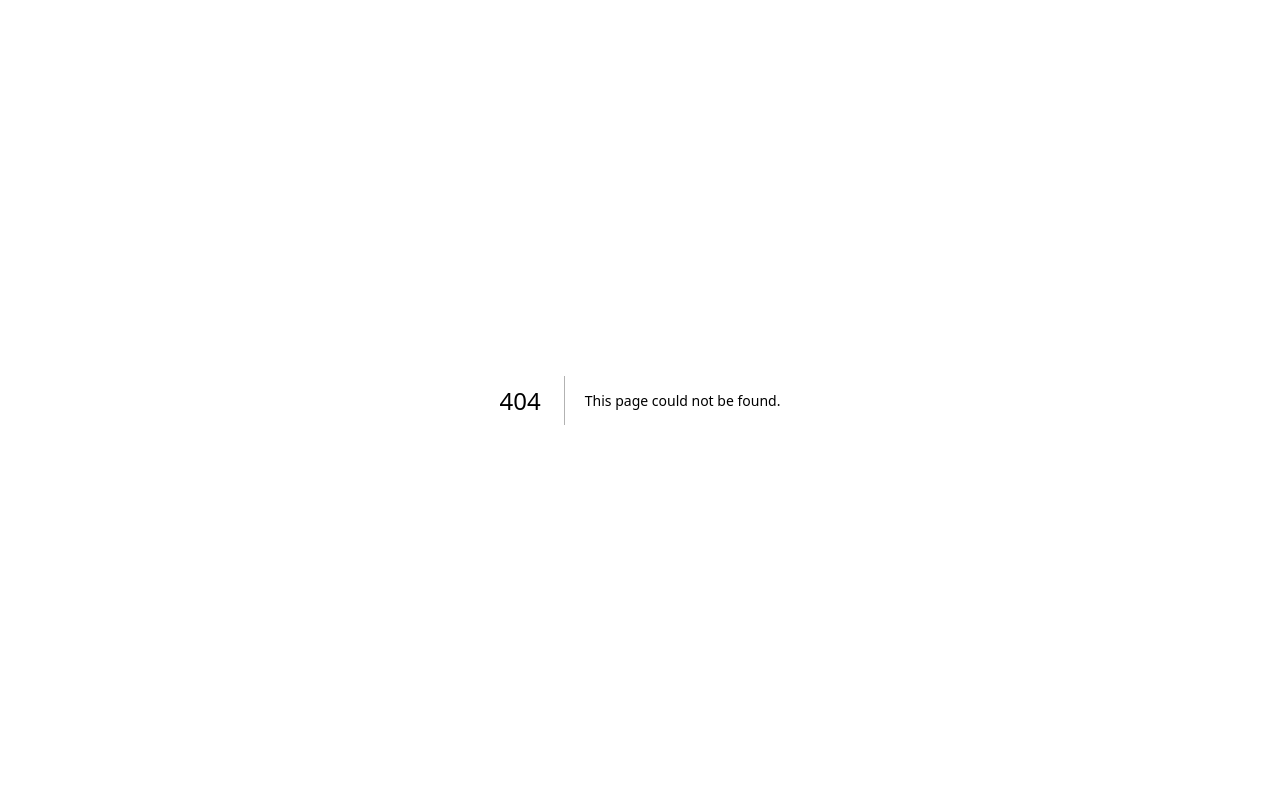
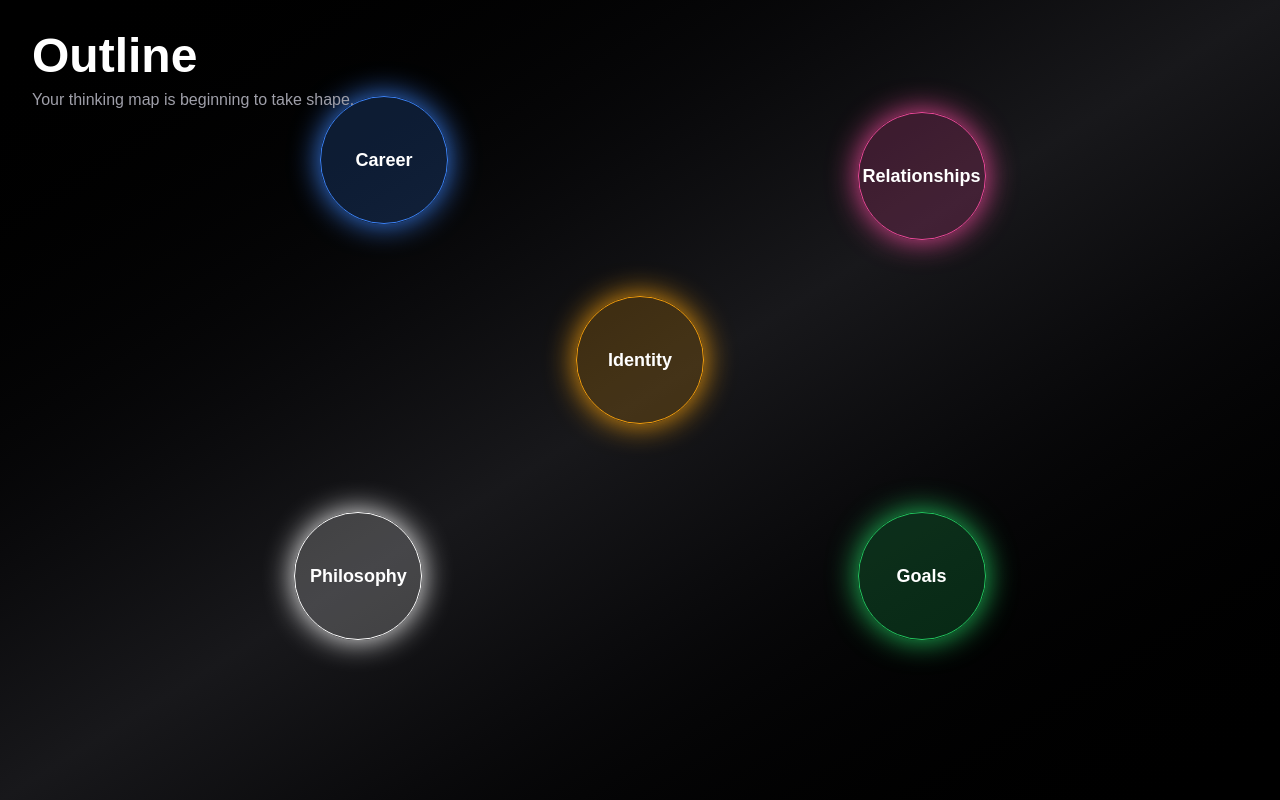
Before and after one commit to settblu08-ship-it/in2flux, a Next.js app in the folder in2flux/: page /outline in a window 1280 px wide. Before the commit this address had no page. Built offline with nearby package versions, Linux system fonts and the light colour scheme.

Commit message:
Add Outline page and navigation

```diff
--- a/in2flux/app/flux/page.tsx
+++ b/in2flux/app/flux/page.tsx
@@ -1,6 +1,7 @@
 "use client";
 
 import { useState } from "react";
+import Link from "next/link";
 
 export default function FluxPage() {
   const [message, setMessage] = useState("");
@@ -39,28 +40,52 @@ export default function FluxPage() {
 
   return (
     <main className="min-h-screen bg-black text-white flex flex-col items-center justify-center p-6">
-      <h1 className="text-4xl font-bold mb-6">
+
+      <h1 className="text-5xl font-bold mb-2">
         In2Flux
       </h1>
 
+      <p className="text-zinc-400 mb-8">
+        Think. Reflect. Grow.
+      </p>
+
+      <div className="flex gap-4 mb-8">
+        <Link href="/outline">
+          <button className="rounded-lg bg-blue-600 px-6 py-3 font-semibold transition hover:bg-blue-700">
+            Outline
+          </button>
+        </Link>
+
+        <button className="rounded-lg bg-zinc-800 px-6 py-3 text-zinc-400 cursor-not-allowed">
+          Timeline
+        </button>
+      </div>
+
       <textarea
-        className="w-full max-w-xl h-40 bg-zinc-900 rounded-lg p-4"
+        className="w-full max-w-xl h-40 rounded-xl bg-zinc-900 p-4 outline-none border border-zinc-800 focus:border-blue-500"
         placeholder="What's on your mind?"
         value={message}
         onChange={(e) => setMessage(e.target.value)}
       />
 
       <button
-        className="mt-4 bg-white text-black px-6 py-3 rounded-lg"
+        className="mt-5 rounded-xl bg-white px-8 py-3 font-semibold text-black transition hover:bg-zinc-300 disabled:opacity-50"
         onClick={sendMessage}
         disabled={loading}
       >
         {loading ? "Thinking..." : "Enter Flux"}
       </button>
 
-      <div className="mt-6 max-w-xl">
-        {reply}
+      <div className="mt-8 w-full max-w-xl rounded-xl border border-zinc-800 bg-zinc-900 p-6 min-h-[120px]">
+        {reply ? (
+          <p className="whitespace-pre-wrap">{reply}</p>
+        ) : (
+          <p className="text-zinc-500">
+            Flux is ready to think with you...
+          </p>
+        )}
       </div>
+
     </main>
   );
 }
--- /dev/null
+++ b/in2flux/app/outline/page.tsx
@@ -0,0 +1,46 @@
+"use client";
+
+const nodes = [
+  { id: 1, title: "Identity", top: "45%", left: "50%", color: "#f59e0b" },
+  { id: 2, title: "Career", top: "20%", left: "30%", color: "#3b82f6" },
+  { id: 3, title: "Relationships", top: "22%", left: "72%", color: "#ec4899" },
+  { id: 4, title: "Philosophy", top: "72%", left: "28%", color: "#ffffff" },
+  { id: 5, title: "Goals", top: "72%", left: "72%", color: "#22c55e" },
+];
+
+export default function OutlinePage() {
+  return (
+    <main className="relative w-full h-screen overflow-hidden bg-black text-white">
+
+      {/* Background */}
+      <div className="absolute inset-0 bg-gradient-to-br from-black via-zinc-900 to-black" />
+
+      {/* Title */}
+      <div className="absolute top-8 left-8 z-20">
+        <h1 className="text-5xl font-bold">Outline</h1>
+        <p className="text-zinc-400 mt-2">
+          Your thinking map is beginning to take shape.
+        </p>
+      </div>
+
+      {/* Nodes */}
+      {nodes.map((node) => (
+        <div
+          key={node.id}
+          style={{
+            top: node.top,
+            left: node.left,
+            transform: "translate(-50%, -50%)",
+            backgroundColor: `${node.color}33`,
+            borderColor: node.color,
+            boxShadow: `0 0 30px ${node.color}`,
+          }}
+          className="absolute flex h-32 w-32 cursor-pointer items-center justify-center rounded-full border text-center text-lg font-semibold transition-all duration-300 hover:scale-110 hover:shadow-2xl"
+        >
+          {node.title}
+        </div>
+      ))}
+
+    </main>
+  );
+}
```
